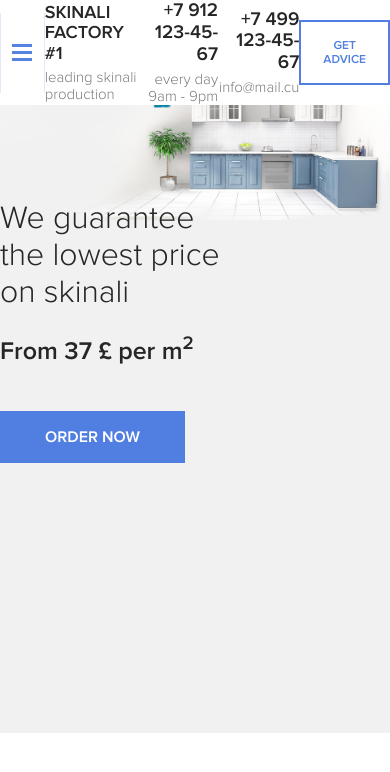
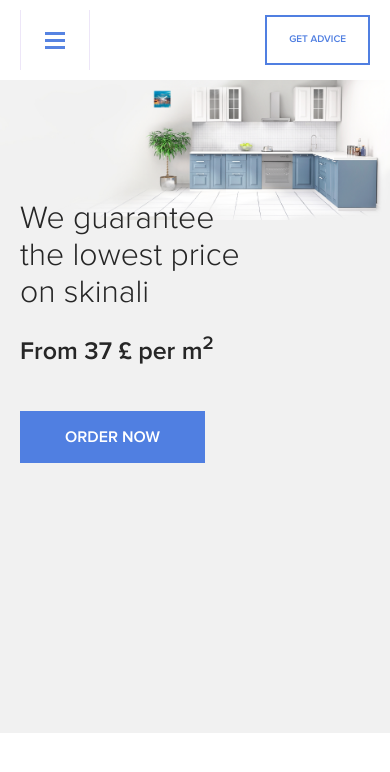
Before and after one commit to AbayIbrayev/Skinali-Factory__Website, a PHP site: page / in a window 390 px wide. Shown: the top 772 px of the page. Run offline with PHP 8.4, Linux system fonts and the light colour scheme.

Commit message:
Added adaptivness

```diff
--- a/css/style.css
+++ b/css/style.css
@@ -6,6 +6,25 @@
 .container {
   max-width: 1170px;
   margin: auto;
+}
+
+@media screen and (max-width: 1999px) {
+  .container {
+    max-width: 960px;
+  }
+}
+
+@media screen and (max-width: 991px) {
+  .container {
+    max-width: 750px;
+  }
+}
+
+@media screen and (max-width: 768px) {
+  .container {
+    max-width: 100%;
+    padding: 0 20px;
+  }
 }
 
 @font-face {
@@ -36,7 +55,7 @@ body {
   font-size: 12px;
   font-family: 'Proxima Nova Semibold', sans-serif;
   color: #507fe1;
-  background-color: transparent;
+  background-color: #fff;
 }
 
 .button {
@@ -46,6 +65,12 @@ body {
   background-color: #507fe1;
   color: #ffffff;
   font-family: 'Proxima Nova Semibold', sans-serif;
+}
+
+@media screen and (max-width: 576px) {
+  .button-o {
+    font-size: 10px;
+  }
 }
 
 .navbar {
@@ -102,10 +127,13 @@ body {
   transition: 0.2s;
   -webkit-transform: translateY(-100%);
           transform: translateY(-100%);
+  opacity: 0;
 }
 
 .menu_active {
-  translate: 0;
+  -webkit-transform: translateY(0);
+          transform: translateY(0);
+  opacity: 1;
 }
 
 .menu__nav {
@@ -170,6 +198,30 @@ body {
   color: #7b7b79;
 }
 
+@media screen and (max-width: 991px) {
+  .navbar__mobile, .navbar__land-line {
+    display: none;
+  }
+}
+
+@media screen and (max-width: 576px) {
+  .logo {
+    display: none;
+  }
+  .menu-button {
+    height: 60px;
+  }
+  .menu__nav {
+    -webkit-box-orient: vertical;
+    -webkit-box-direction: normal;
+        -ms-flex-direction: column;
+            flex-direction: column;
+  }
+  .menu__link {
+    margin-bottom: 10px;
+  }
+}
+
 .hero {
   background: #f1f1f1 url("../img/hero/hero-bg.jpg") no-repeat center top 80px;
   background-size: contain;
--- a/index.html
+++ b/index.html
@@ -56,6 +56,8 @@
 
 						</div>
 					</div>
+
+
 					<div class="hero">
 						<div class="container">
 							<h1 class="hero__title">
--- a/sass/_grid.sass
+++ b/sass/_grid.sass
@@ -4,3 +4,14 @@
 .container
   max-width: 1170px
   margin: auto
+
+@media screen and (max-width: 1999px)
+  .container
+    max-width: 960px
+@media screen and (max-width: 991px)
+  .container
+    max-width: 750px
+@media screen and (max-width: 768px)
+  .container
+    max-width: 100%
+    padding: 0 20px
--- a/sass/_interface.sass
+++ b/sass/_interface.sass
@@ -8,7 +8,7 @@ body
   font-size: 12px
   +bold
   color: $primary
-  background-color: transparent
+  background-color: #fff
 .button
   text-transform: uppercase
   padding: 17px 45px
@@ -16,3 +16,7 @@ body
   background-color: $primary
   color: #ffffff
   +bold
+
+@media screen and (max-width: 576px)
+  .button-o
+    font-size: 10px
--- a/sass/sections/_navbar.sass
+++ b/sass/sections/_navbar.sass
@@ -35,8 +35,10 @@
   color: #ffffff
   transition: 0.2s
   transform: translateY(-100%)
+  opacity: 0
   &_active
-    translate: 0
+    transform: translateY(0)
+    opacity: 1
   &__nav
     display: flex
     align-items: center
@@ -75,3 +77,18 @@
     display: block
     font-size: 15px
     color: $text-color-light
+
+@media screen and (max-width: 991px)
+  .navbar
+    &__mobile, &__land-line
+      display: none
+@media screen and (max-width: 576px)
+  .logo
+      display: none
+  .menu
+    &-button
+      height: 60px
+    &__nav
+      flex-direction: column
+    &__link
+      margin-bottom: 10px
```
Also changed, not shown: 1 other file.
